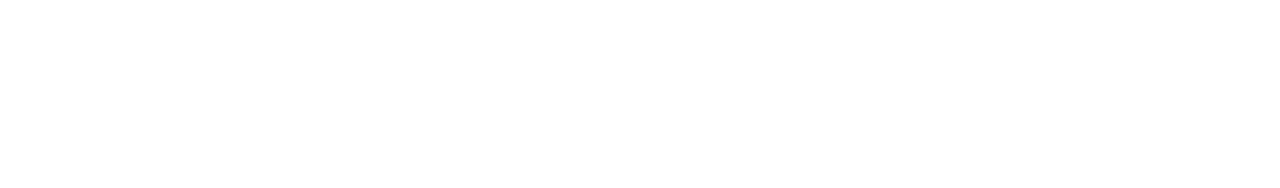
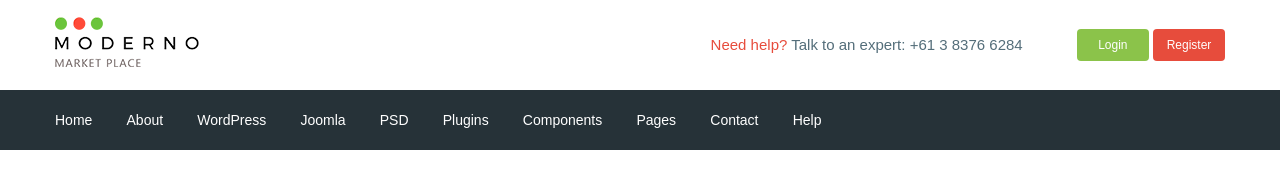
Before and after one commit to romka05/moderno, a website: page app/index.html in a window 1280 px wide. Drawn offline with nearby package versions, Linux system fonts and the light colour scheme; files that its build step writes are made by us from their sources.

Commit message:
aded header

```diff
--- a/app/index.html
+++ b/app/index.html
@@ -10,7 +10,66 @@
     <!-- основной минифицированый css  -->
     <link rel="stylesheet" href="css/style.min.css" />
   </head>
-
+  <header class="header">
+    <div class="header__top">
+      <div class="container">
+        <div class="header__top-inner">
+          <div class="header__logo">
+            <a href="#">
+              <img src="img/logo.png" alt="logo" />
+            </a>
+          </div>
+          <div class="header__text">
+            <a href="#"><span>Need help?</span></a> Talk to an expert:
+            <a class="header__phone" href="tel:61383766284">+61 3 8376 6284</a>
+          </div>
+          <div class="header__box">
+            <a class="header__basket"></a>
+            <a class="header__btn header__btn-login" href="#">Login</a>
+            <a class="header__btn header__btn-register" href="#">Register</a>
+          </div>
+        </div>
+      </div>
+    </div>
+    <div class="header__menu">
+      <div class="container">
+        <nav class="menu">
+          <ul class="menu__list">
+            <li>
+              <a href="#"> Home </a>
+            </li>
+            <li>
+              <a href="#">About</a>
+            </li>
+            <li>
+              <a href="#">WordPress</a>
+            </li>
+            <li>
+              <a href="#"> Joomla</a>
+            </li>
+            <li>
+              <a href="#"> PSD</a>
+            </li>
+            <li>
+              <a href="#">Plugins </a>
+            </li>
+            <li>
+              <a href="#"> Components </a>
+            </li>
+            <li>
+              <a href="#">Pages </a>
+            </li>
+            <li>
+              <a href="#">Contact </a>
+            </li>
+            <li>
+              <a href="#">Help </a>
+            </li>
+          </ul>
+        </nav>
+      </div>
+    </div>
+  </header>
   <body>
     <!-- jquery CDN google -->
     <script src="https://ajax.googleapis.com/ajax/libs/jquery/3.6.0/jquery.min.js"></script>
--- /dev/null
+++ b/app/scss/_fonts.scss
@@ -0,0 +1,24 @@
+@font-face {
+  font-family: "Roboto-Regular", sans-serif;
+  src: url("../fonts/Roboto-Regular.woff2") format("woff2"),
+    url("../fonts/Roboto-Regular.woff") format("woff");
+  font-style: normal;
+  font-weight: 400;
+  font-display: swap;
+}
+@font-face {
+  font-family: "Roboto-Medium", sans-serif;
+  src: url("../fonts/Roboto-Medium.woff2") format("woff2"),
+    url("../fonts/Roboto-Medium.woff") format("woff");
+  font-style: normal;
+  font-weight: 500;
+  font-display: swap;
+}
+@font-face {
+  font-family: "Roboto-Bold", sans-serif;
+  src: url("../fonts/Roboto-Bold.woff2") format("woff2"),
+    url("../fonts/Roboto-Bold.woff") format("woff");
+  font-style: normal;
+  font-weight: 700;
+  font-display: swap;
+}
--- /dev/null
+++ b/app/scss/_global.scss
@@ -0,0 +1,31 @@
+html {
+  box-sizing: border-box;
+}
+
+*,
+*::before,
+*::after {
+  box-sizing: inherit;
+}
+a {
+  display: inline-block;
+  color: $text;
+  text-decoration: none;
+}
+ul,
+li {
+  margin: 0;
+  padding: 0;
+  list-style: none;
+}
+body {
+  font-family: "Roboto-Regular", sans-serif;
+  font-size: 15px;
+  line-height: 24px;
+  color: $text;
+}
+.container {
+  max-width: 1200px;
+  margin: 0 auto;
+  padding: 0 15px;
+}
--- /dev/null
+++ b/app/scss/_vars.scss
@@ -0,0 +1,4 @@
+$text: #546e7a;
+$red: #e74c3c;
+$green: #8bc34a;
+$bg: #263238;
--- a/app/scss/style.scss
+++ b/app/scss/style.scss
@@ -1,27 +1,53 @@
-html {
-  box-sizing: border-box;
+@import "vars";
+@import "fonts";
+@import "global";
+
+.header__top-inner {
+  display: flex;
+  justify-content: space-between;
+  height: 90px;
+  align-items: center;
 }
-
-*,
-*::before,
-*::after {
-  box-sizing: inherit;
+.header__text {
+  margin-left: auto;
+  margin-right: 50px;
+  span {
+    color: $red;
+  }
 }
-
-@font-face {
-  font-family: "sf-pro-display";
-  src: url("../fonts/SF-Pro-Display-Regular.woff2") format("woff2"),
-    url("../fonts/SF-Pro-Display-Regular.woff") format("woff");
-  font-style: normal;
-  font-weight: normal;
-  font-display: swap;
+.header__btn {
+  color: #fff;
+  font-size: 12px;
+  text-align: center;
+  padding: 4px;
+  width: 72px;
+  border-radius: 4px;
+  background-color: $text;
 }
-
-@font-face {
-  font-family: "sf-pro-display";
-  src: url("../fonts/SF-Pro-Display-Bold.woff2") format("woff2"),
-    url("../fonts/SF-Pro-Display-Bold.woff") format("woff");
-  font-style: normal;
-  font-weight: bold;
-  font-display: swap;
+.header__btn-login {
+  background-color: $green;
 }
+.header__btn-register {
+  background-color: $red;
+}
+.header__menu {
+  background-color: $bg;
+}
+.menu {
+  height: 60px;
+  display: flex;
+  justify-content: space-between;
+  align-items: center;
+}
+.menu__list {
+  li {
+    display: inline-block;
+    & + li {
+      margin-left: 30px;
+    }
+    a {
+      color: #fff;
+      font-size: 14px;
+    }
+  }
+}
--- a/gulpfile.js
+++ b/gulpfile.js
@@ -8,7 +8,7 @@ let gulp = require("gulp"),
   cssmin = require("gulp-cssmin"),
   del = require("del");
 
-  // удаление папки dist
+// удаление папки dist
 gulp.task("clean", async function () {
   del.sync("dist");
 });
@@ -91,7 +91,7 @@ gulp.task("export", function () {
 
 // наблюдения за инзмениями
 gulp.task("watch", function () {
-  gulp.watch("app/scss/style.scss", gulp.parallel("sass"));
+  gulp.watch("app/scss/**/*.scss", gulp.parallel("sass"));
   gulp.watch("app/*.html", gulp.parallel("html"));
   gulp.watch("app/js/*.js", gulp.parallel("js"));
 });
@@ -102,6 +102,5 @@ gulp.task(
   gulp.parallel("style", "script", "sass", "watch", "browser-sync")
 );
 
-
 // экспорт финал файлов  build
 gulp.task("build", gulp.series("clean", "export"));
```
Also changed, not shown: app/fonts/Roboto-Bold.woff (added), app/fonts/Roboto-Bold.woff2 (added), app/fonts/Roboto-Medium.woff (added), app/fonts/Roboto-Medium.woff2 (added), app/fonts/Roboto-Regular.woff (added), app/fonts/Roboto-Regular.woff2 (added), app/img/logo.png (added).
